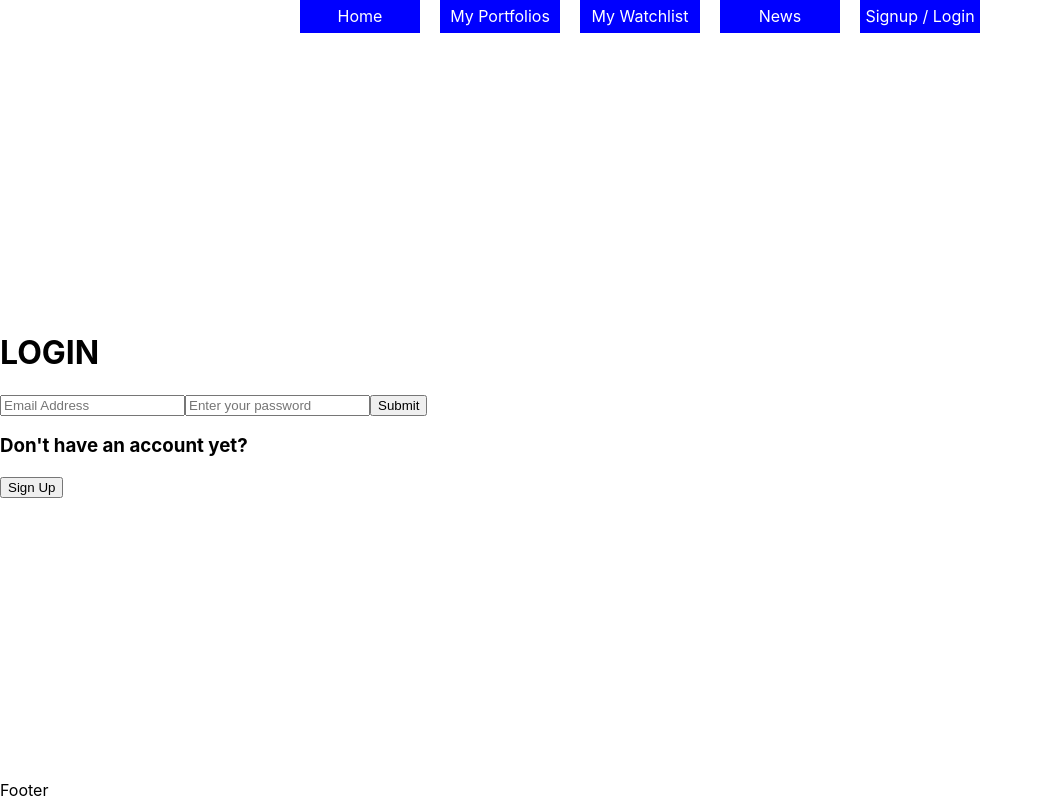
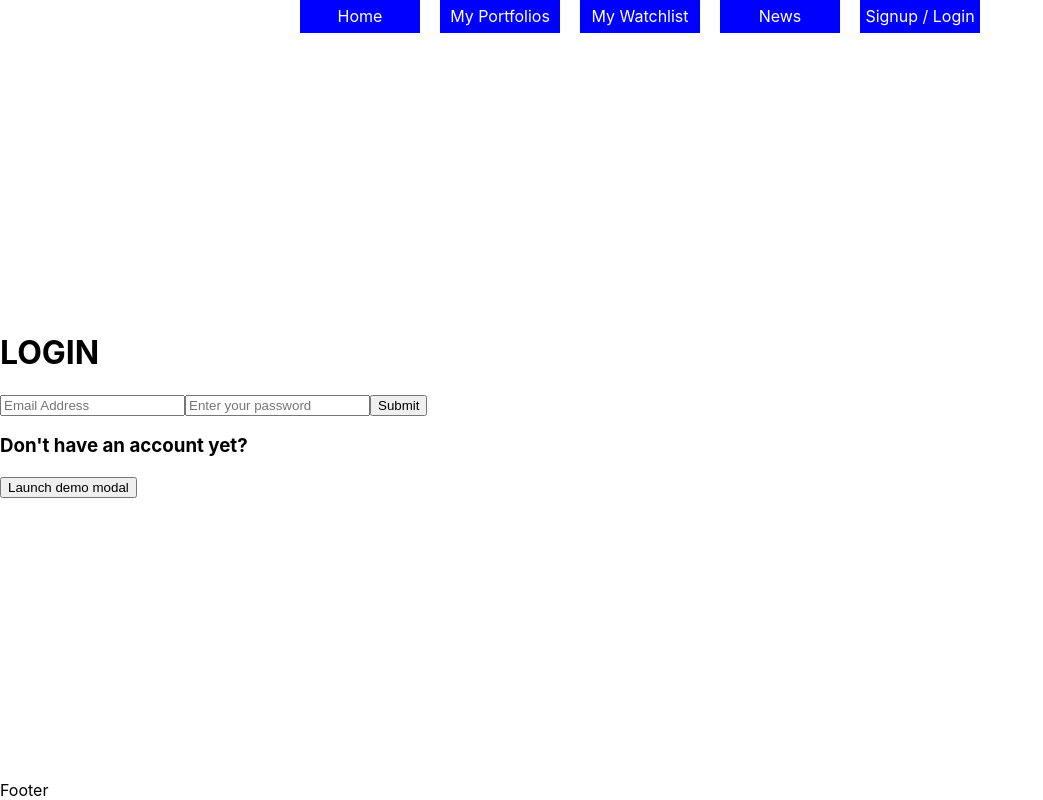
Before and after one commit to ClaFiore/StocksAppReact, a React (Create React App) app: page / in a window 1280 px wide. Both pictures are taken after a click on the element "Signup / Login". Shown: the whole page, without its empty margins (0-1043 px from the left). Built offline with nearby package versions, Linux system fonts and the light colour scheme.

Commit message:
added bootstrap for react

```diff
--- a/package.json
+++ b/package.json
@@ -6,7 +6,9 @@
     "@testing-library/jest-dom": "^5.11.4",
     "@testing-library/react": "^11.1.0",
     "@testing-library/user-event": "^12.1.10",
+    "bootstrap": "^4.6.0",
     "react": "^17.0.1",
+    "react-bootstrap": "^1.4.3",
     "react-dom": "^17.0.1",
     "react-redux": "^7.2.2",
     "react-scripts": "4.0.1",
--- a/src/containers/Login.js
+++ b/src/containers/Login.js
@@ -1,4 +1,5 @@
 import React from 'react'
+import SignUp from './SignUp'
 
 const Login = props => {
     return(
@@ -9,7 +10,7 @@ const Login = props => {
                 <input type='password' placeholder='Enter your password'/>
                 <input type='submit'/>
             </form>
-            <span><h3>Don't have an account yet?</h3></span><span><button>Sign Up</button></span>
+            <span><h3>Don't have an account yet?</h3></span><span><SignUp/></span>
         </div>
     )
 }
--- /dev/null
+++ b/src/containers/SignUp.js
@@ -0,0 +1,37 @@
+import React from 'react'
+import Modal from 'react-bootstrap/Modal'
+import Button from 'react-bootstrap/Button'
+import Form from 'react-bootstrap/Form'
+
+const SignUp = props => {
+
+    const [show, setShow] = React.useState(false);
+
+    const handleClose = () => setShow(false);
+    const handleShow = () => setShow(true);
+
+    return (
+      <>
+        <Button variant="primary" onClick={handleShow}>
+          Launch demo modal
+        </Button>
+
+        <Modal show={show} onHide={handleClose} animation={false}>
+          <Modal.Header closeButton>
+            <Modal.Title>Modal heading</Modal.Title>
+          </Modal.Header>
+          <Modal.Body>Woohoo, you're reading this text in a modal!</Modal.Body>
+          <Modal.Footer>
+            <Button variant="secondary" onClick={handleClose}>
+              Close
+            </Button>
+            <Button variant="primary" onClick={handleClose}>
+              Save Changes
+            </Button>
+          </Modal.Footer>
+        </Modal>
+      </>
+    );
+}
+
+export default SignUp
```
Also changed, not shown: 2 other files (tests, documents, lock files or other folders).
